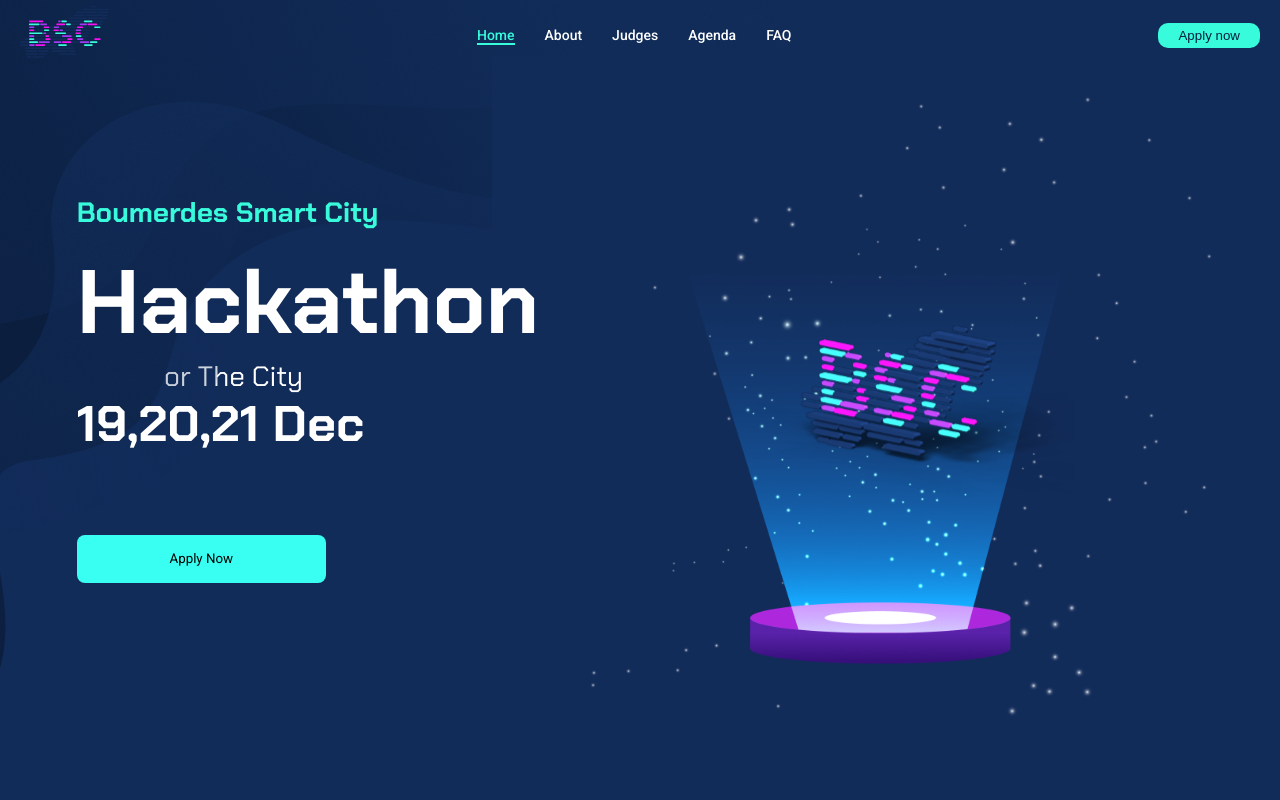
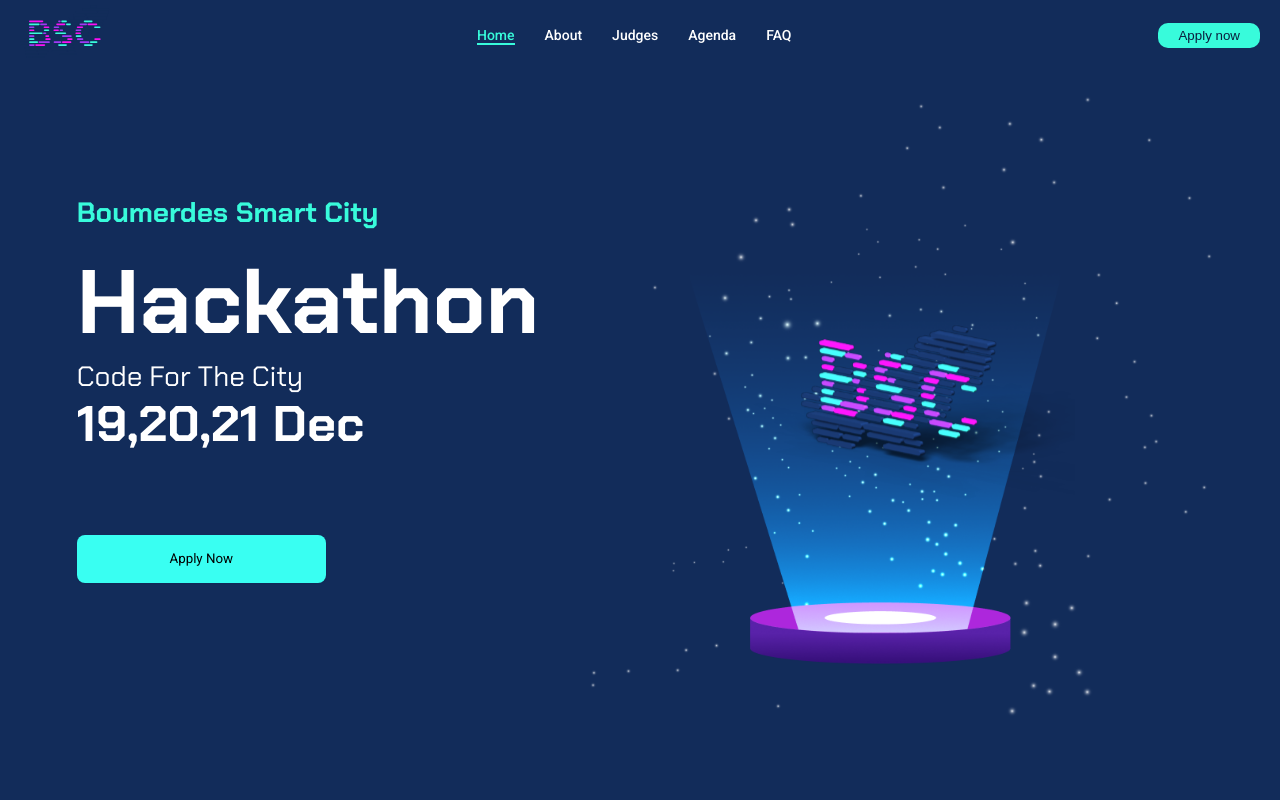
Before and after one commit to DevUp-Umbb-Club/Smart-City-website-front, a React (Vite) app: page / in a window 1280 px wide. Shown: the top 800 px of the page. Built offline with nearby package versions, Linux system fonts and the light colour scheme; no server answers.

Commit message:
added components

```diff
--- a/src/components/HeroSection/HeroSection.css
+++ b/src/components/HeroSection/HeroSection.css
@@ -53,6 +53,7 @@
   font-size: 28px;
   line-height: 42%;
   color: #ffffff;
+  z-index: 3;
 }
 
 .hero-section h2.dates {
--- a/src/components/HeroSection/HeroSection.jsx
+++ b/src/components/HeroSection/HeroSection.jsx
@@ -8,7 +8,7 @@ const HeroSection = ({ setIsModalOpen }) => {
   return (
     <section className="hero-section" id="home">
 
-      <img src={herosectionImage} id='herosectionimage' />
+      {/* <img src={herosectionImage} id='herosectionimage' /> */}
       <h3>Boumerdes Smart City</h3>
       <h2>Hackathon</h2>
       <h4>Code For The City</h4>
```
